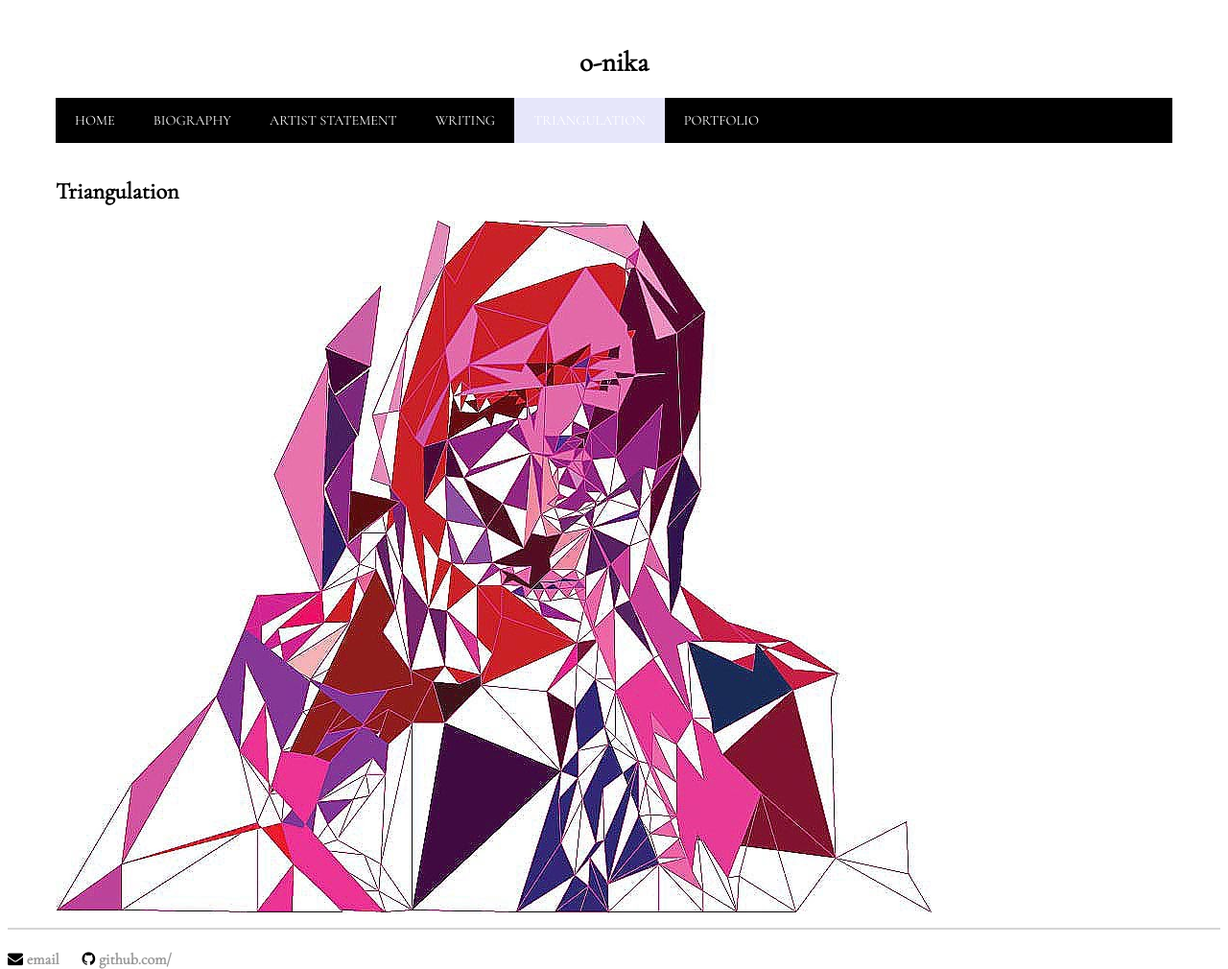
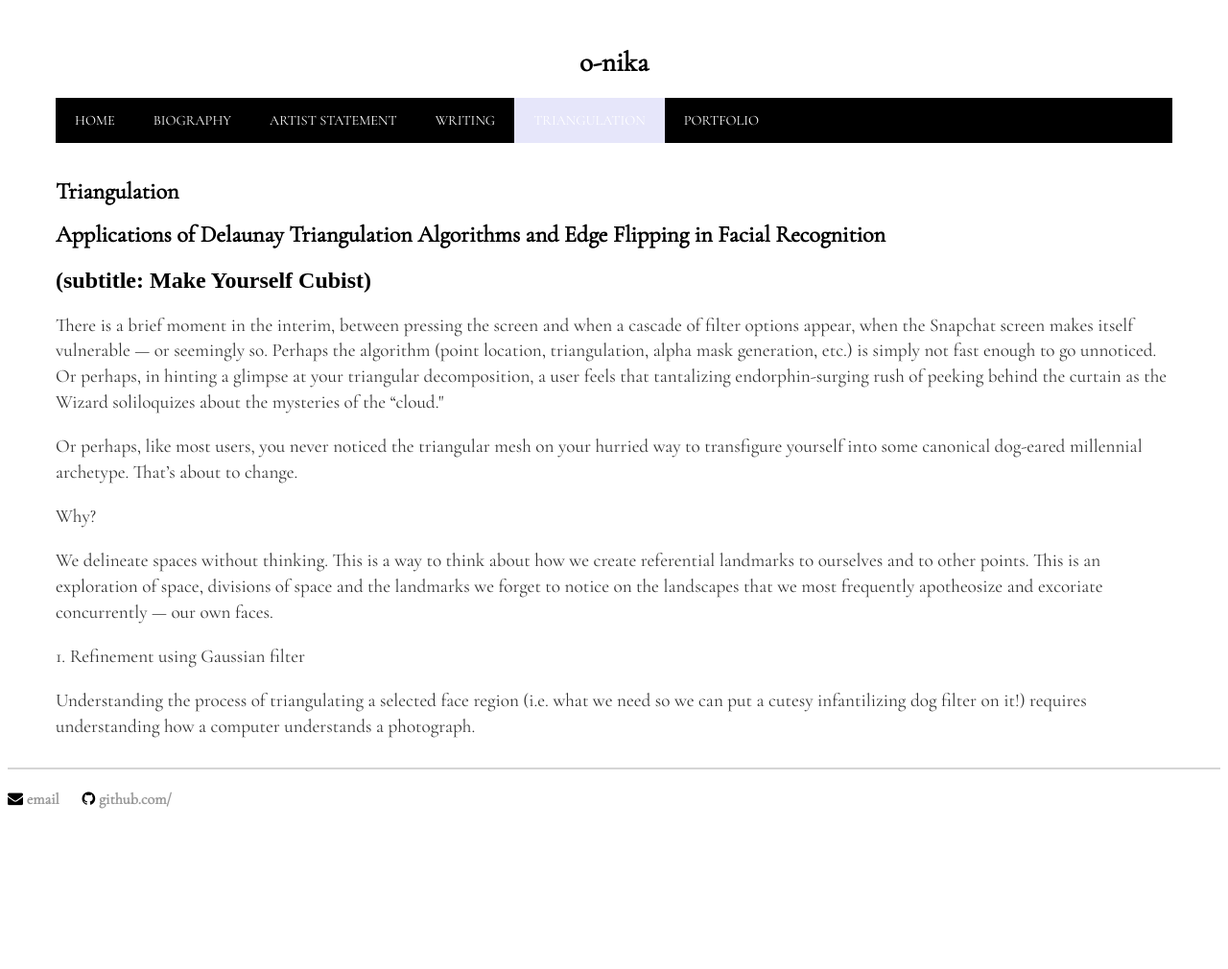
Before and after one commit to nikaroxanne/nikaroxanne.github.io, a Jekyll site: the page built from triangulation.html, in a window 1280 px wide. Shown: the whole page at 96% size. Built offline with Jekyll 4.4.1, drawn with Linux system fonts in a browser that asks for light colours; some web fonts are replaced; after the commit the page ends 908 px from its top, so only the background shows below that.

Commit message:
adding first initial slides for triangulation pg

```diff
--- a/css/main.css
+++ b/css/main.css
@@ -152,8 +152,8 @@ body, html {
 
 .hero-image {
 	padding: 10px;
-	background-image: url('/assets/images/general/firebackground.jpg');
-	height: 80vh;
+	background-image: url('/assets/images/compArt/lowpoly.jpg');
+	height: 100vh;
 	width: auto;
 	position: relative;
 	background-position: center center;
--- a/triangulation.html
+++ b/triangulation.html
@@ -1,14 +1,22 @@
 ---
-layout: default
+layout: page
 title: Triangulation
 ---
-	<h1>{{ page.title }}</h1>
-	<div class = "background">
-		{% for image in site.static_files %}
-			{% if image.path contains 'images/compArt/lowpoly' %}
-				<a href="{{site.url}}/{{image.path}}" class="image">
-					<img src="{{site.url}}/{{image.path}}" alt = "Triangulation commencement">
-				</a>
-			{% endif %}
-		{% endfor %}
+
+	<div class = "maintext">
+		<h1> Applications of Delaunay Triangulation Algorithms and Edge Flipping in Facial Recognition</h1>
+		<h2> (subtitle: Make Yourself Cubist) </h2>
+
+		<p class = "opening1"> There is a brief moment in the interim, between pressing the screen and when a cascade of filter options appear, when the Snapchat screen makes itself vulnerable — or seemingly so. Perhaps the algorithm (point location, triangulation, alpha mask generation, etc.) is simply not fast enough to go unnoticed. Or perhaps, in hinting a glimpse at your triangular decomposition, a user  feels that tantalizing endorphin-surging rush of peeking behind the curtain as the Wizard soliloquizes about the mysteries of the “cloud."</p>
+
+		<p class = "opening2"> Or perhaps, like most users, you never noticed the triangular mesh on your hurried way to transfigure yourself into some canonical dog-eared millennial archetype. That’s about to change. </p>
+
+		<p class = "why"> Why? </p>
+
+		<p class = "opening3"> We delineate spaces without thinking. This is a way to think about how we create referential landmarks to ourselves and to other points. This is an exploration of space, divisions of space and the landmarks we forget to notice on the landscapes that we most frequently apotheosize and excoriate concurrently — our own faces. </p>
+
+		<p class = "slide1"> 1. Refinement using Gaussian filter </p>
+
+		<p class = "slide1"> Understanding the process of triangulating a selected face region (i.e. what we need so we can put a cutesy infantilizing dog filter on it!) requires understanding how a computer understands a photograph. </p>
+
 	</div>
```
